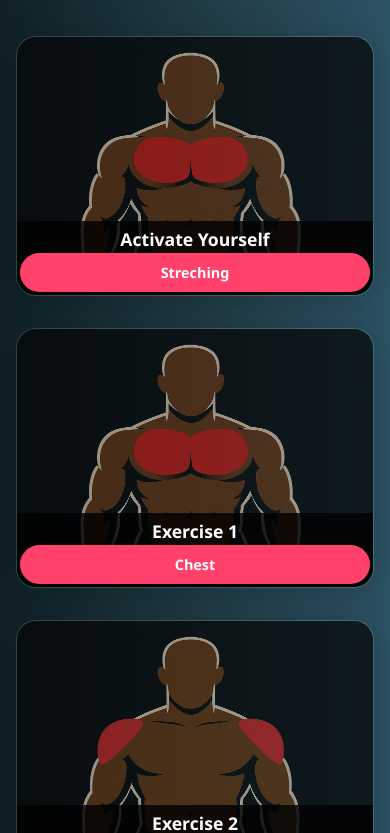
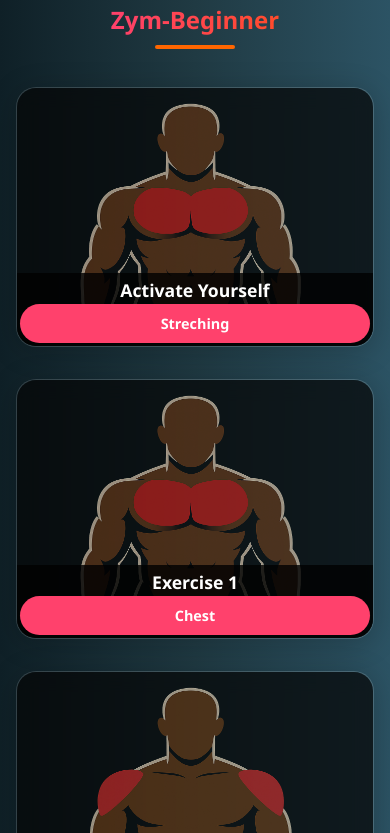
Before and after one commit to shekhu-tech/livfitpro, a plain HTML site: page zymbeginner.html in a window 390 px wide. Shown: the part 108-941 px from the top of the page. Drawn offline with Linux system fonts and the light colour scheme.

Commit message:
Update zymbeginner.html

```diff
--- a/zymbeginner.html
+++ b/zymbeginner.html
@@ -14,6 +14,9 @@
   <div id="header-container"></div>
 
   <main>
+    <br>
+    <br>
+    <br>
    <section class="products-section">
    <h2 class="section-title">Zym-Beginner</h2>
   <style>
@@ -302,6 +305,8 @@
 @media (max-width: 480px) {
   .products-section {
     padding: 2rem 1rem;
+    .section-title {
+      font-size: 1.5rem;
   }
 
   .card {
```
